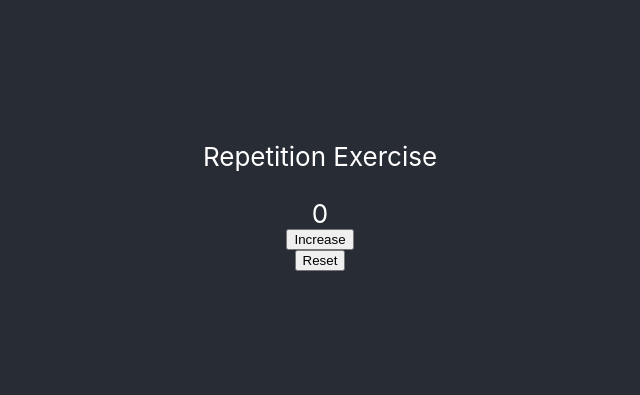
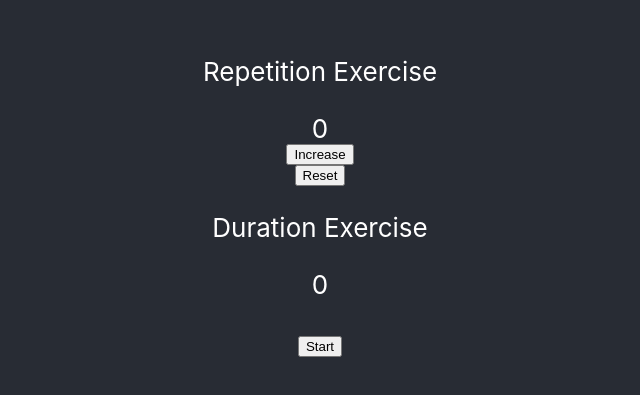
Before and after one commit to valmg11/React-Exercise-App, a React (Create React App) app in the folder exercise-app/: page / in a window 1280 px wide. Shown: the part 207-602 px from the top of the page, without its empty margins (320-960 px from the left). Built offline with nearby package versions, Linux system fonts and the light colour scheme.

Commit message:
create timer

```diff
--- a/exercise-app/src/components/DurationExercise/index.js
+++ b/exercise-app/src/components/DurationExercise/index.js
@@ -1 +1,52 @@
 // Duration
+import {useState, useEffect, useCallback} from 'react'
+
+import React from "react";
+
+
+function DurationExercise() {
+    let [timer, setTimer] = useState(0)
+    let [curTime, setCurTime] = useState(0)
+    let [time, setTime] = useState(0)
+    let [running, setRunning] = useState(false)
+
+    useEffect(() => {
+        if(running) {
+            let newTimer = setInterval(() =>{setCurTime(prev=>prev+1)}, 1000)
+            setTimer(newTimer)
+            return () => clearInterval(newTimer)
+
+        }
+    }, [running])
+    let click = useCallback(
+        () => {
+            console.log("click" + running)
+            if (running) {
+                console.log("clearing time")
+                setTime(Date.now() - curTime)
+                clearInterval(timer)
+                setRunning(false)
+            } else {
+                console.log("starting time")
+                setRunning(true)
+                setCurTime(Date.now())
+                let timer = setInterval(() => setCurTime(prev=>prev+1), 1000/30)
+                setTimer(timer)
+            }
+        }, [running, timer]
+    )
+
+    return (
+    <div className="App">
+        <header className="App">
+            <p>Duration Exercise</p>
+        <p>{running ? (Date.now()-curTime)/1000 : time/1000}</p>
+        <button onClick={click}>{running ? "Stop" : "Start"}</button>
+
+        </header>
+    </div>
+
+    );
+}
+
+export default DurationExercise
--- a/exercise-app/src/components/RepetitionExercise/index.js
+++ b/exercise-app/src/components/RepetitionExercise/index.js
@@ -1,5 +1,6 @@
 //Repetition
 import {useState, useEffect} from 'react'
+import DurationExercise from "../DurationExercise"
 
 
 function RepetitionExercise() {
@@ -15,6 +16,7 @@ function RepetitionExercise() {
         <button onClick={() => setCount(count + 1)}>Increase</button>
         {/* change below setCount? */}
         <button onClick={() => setCount(count*0)}>Reset</button>
+        <DurationExercise></DurationExercise>
         </header>
     </div>
 
```
Also changed, not shown: exercise-app/src/App.js (+1 -17 lines).
